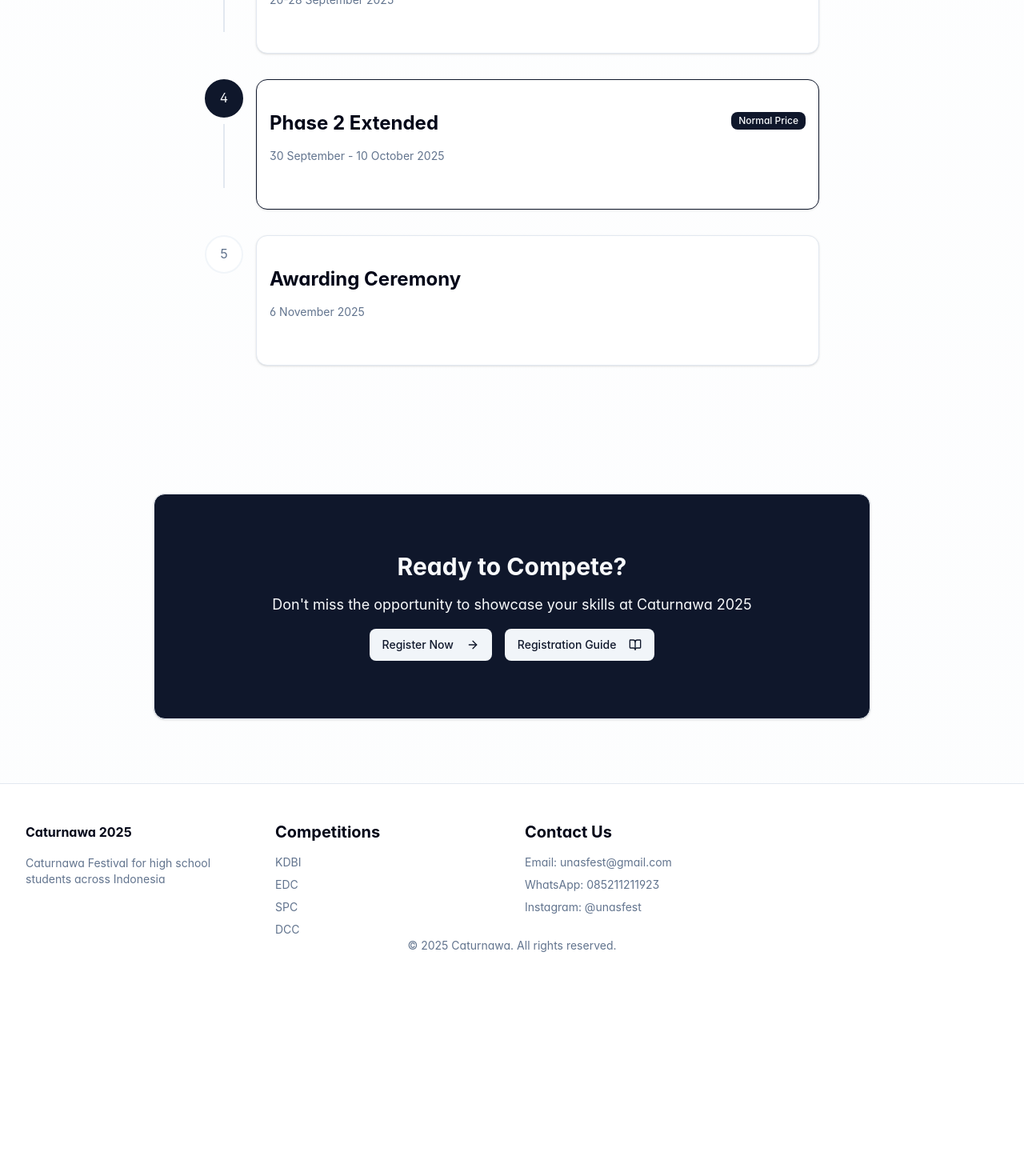
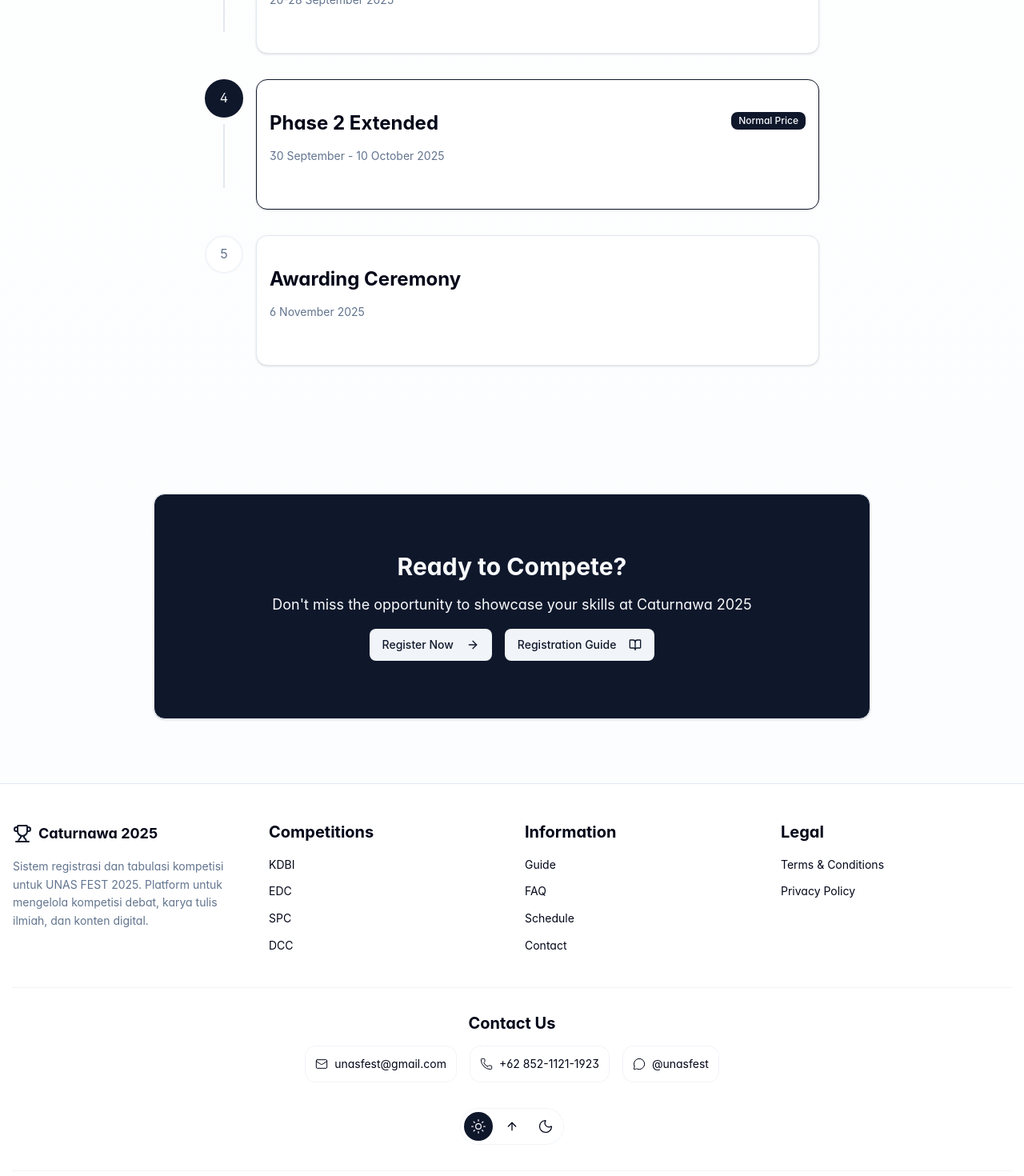
Before and after one commit to dimas292/caturnawa2025, a Next.js app: page / in a window 1280 px wide. Shown: the part 2377-3847 px from the top of the page at 80% size. Before the commit the page ends 3633 px from the top, so only its background shows below. Built offline with nearby package versions, Linux system fonts and the light colour scheme; no server answers.

Commit message:
refactor: integrate global footer in layout and remove duplicate footer

```diff
--- a/src/app/layout.tsx
+++ b/src/app/layout.tsx
@@ -5,6 +5,8 @@ import "./globals.css";
 import NextAuthProvider from "@/components/provider/session-provider";
 import { ThemeProvider } from "@/components/theme-provider";
 import { Toaster } from "sonner";
+import { Footer } from "@/components/footer";
+import { SystemStatusBanner } from "@/components/system-status-banner";
 
 const geistSans = Geist({
   variable: "--font-geist-sans",
@@ -53,7 +55,13 @@ export default function RootLayout({
           disableTransitionOnChange
         >
           <NextAuthProvider>
-            {children}
+            <div className="flex flex-col min-h-screen">
+              <SystemStatusBanner />
+              <main className="flex-1">
+                {children}
+              </main>
+              <Footer />
+            </div>
             <Toaster />
           </NextAuthProvider>
         </ThemeProvider>
--- a/src/app/page.tsx
+++ b/src/app/page.tsx
@@ -71,10 +71,10 @@ export default function LandingPage() {
     },
     {
       name: "SPC",
-      title: "Speech Competition",
+      title: "Scientific Paper Competition",
       price: "Rp 135.000",
       icon: BookOpen,
-      description: "Demonstrate your public speaking abilities"
+      description: "Showcase your research and academic writing skills"
     },
     {
       name: "DCC",
@@ -388,55 +388,6 @@ export default function LandingPage() {
           </Card>
         </div>
       </section>
-
-      {/* Footer */}
-      <footer id="kontak" className="border-t py-12 bg-background">
-        <div className="container mx-auto px-4">
-          <div className="grid md:grid-cols-4 gap-8">
-            <div>
-              <div className="flex items-center space-x-2 mb-4">
-
-                <span className="font-bold">Caturnawa 2025</span>
-              </div>
-              <p className="text-sm text-muted-foreground">
-                Caturnawa Festival for high school students across Indonesia
-              </p>
-            </div>
-
-            {/* <div>
-              <h4 className="font-semibold mb-3">Quick Links</h4>
-              <ul className="space-y-2 text-sm text-muted-foreground">
-                <li><Link href="/about" className="hover:text-primary">About</Link></li>
-                <li><Link href="/guide" className="hover:text-primary">Guide</Link></li>
-                <li><Link href="/faq" className="hover:text-primary">FAQ</Link></li>
-                <li><Link href="/contact" className="hover:text-primary">Contact</Link></li>
-              </ul>
-            </div>
-             */}
-            <div>
-              <h4 className="font-semibold mb-3">Competitions</h4>
-              <ul className="space-y-2 text-sm text-muted-foreground">
-                <li><Link href="/competitions/kdbi" className="hover:text-primary">KDBI</Link></li>
-                <li><Link href="/competitions/edc" className="hover:text-primary">EDC</Link></li>
-                <li><Link href="/competitions/spc" className="hover:text-primary">SPC</Link></li>
-                <li><Link href="/competitions/dcc" className="hover:text-primary">DCC</Link></li>
-              </ul>
-            </div>
-
-            <div>
-              <h4 className="font-semibold mb-3">Contact Us</h4>
-              <ul className="space-y-2 text-sm text-muted-foreground">
-                <li>Email: unasfest@gmail.com</li>
-                <li>WhatsApp: 085211211923</li>
-                <li>Instagram: @unasfest</li>
-              </ul>
-            </div>
-          </div>
-          <div className="text-center text-sm text-muted-foreground">
-            <p>&copy; 2025 Caturnawa. All rights reserved.</p>
-          </div>
-        </div>
-      </footer>
     </div>
   )
 }
```
